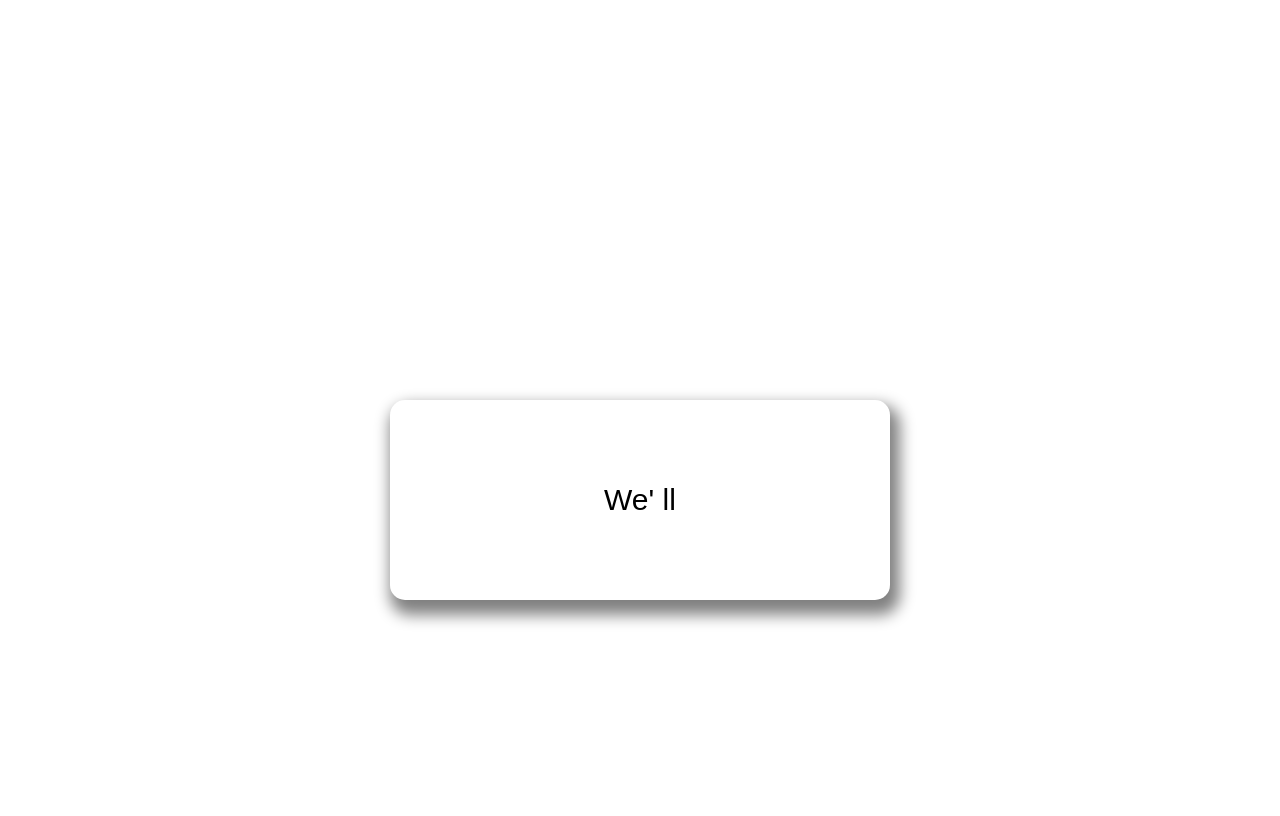
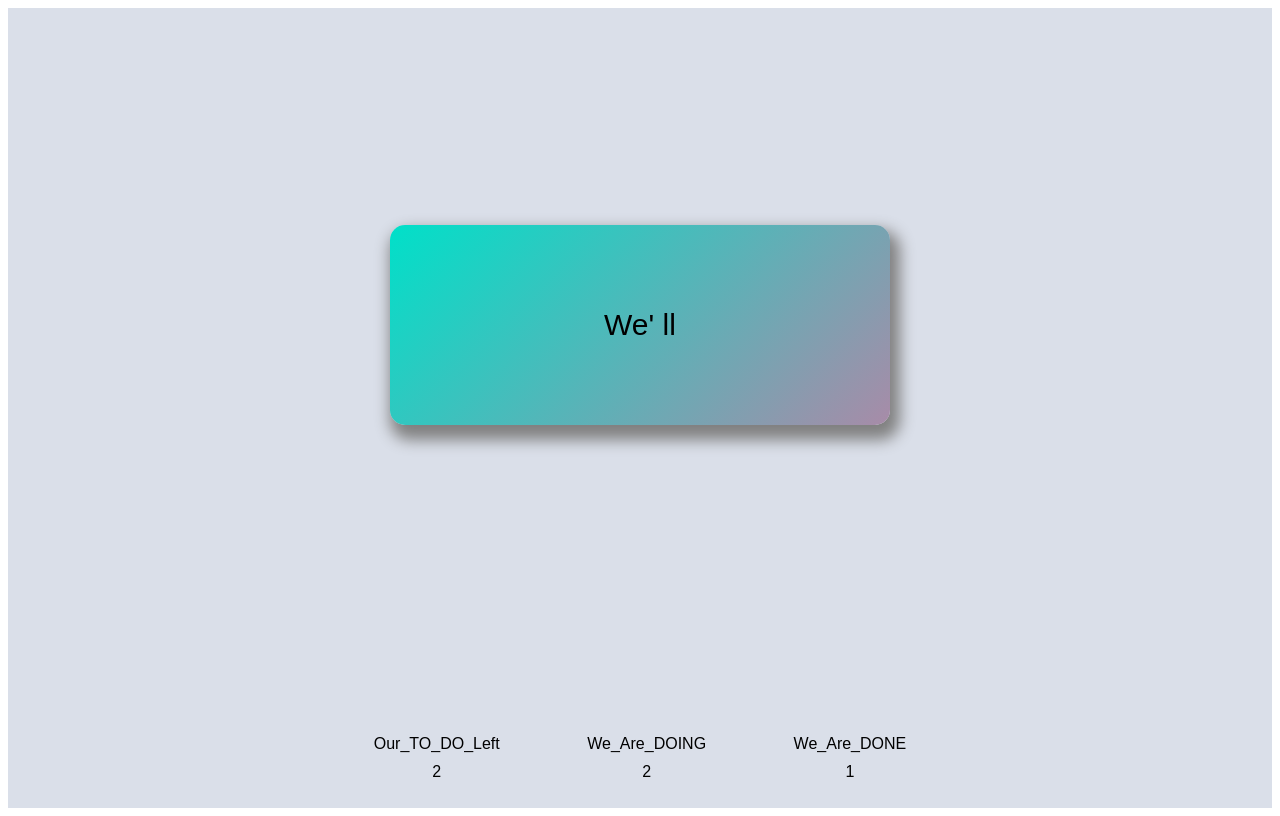
Before and after one commit to ParkBig/team-project-bukket, a React (Create React App) app: page / in a window 1280 px wide. Built offline with nearby package versions, Linux system fonts and the light colour scheme; data requests are answered from the project's data file.

Commit message:
메인페이지 완료. 할일: 상세페이지

```diff
--- a/db.json
+++ b/db.json
@@ -1,11 +1,5 @@
 {
   "TO_DO": [
-    {
-      "title": "3",
-      "writer": "3",
-      "content": "3",
-      "id": 1666078342109
-    },
     {
       "title": "5",
       "writer": "5",
@@ -13,24 +7,32 @@
       "id": 1666078542968
     },
     {
-      "title": "2",
-      "writer": "2",
-      "content": "2",
-      "id": 1666078340344
-    },
-    {
       "title": "1",
       "writer": "1",
       "content": "1",
-      "id": 1666077533710
-    },
+      "id": 1666092350020
+    }
+  ],
+  "DOING": [
     {
       "title": "4",
       "writer": "4",
       "content": "4",
-      "id": 1666078540638
+      "id": 1666092357118
+    },
+    {
+      "title": "2",
+      "writer": "2",
+      "content": "2",
+      "id": 1666092048466
     }
   ],
-  "DOING": [],
-  "DONE": []
+  "DONE": [
+    {
+      "title": "헬로우",
+      "writer": "정영훈",
+      "content": "가이즈~",
+      "id": 1666103224427
+    }
+  ]
 }
--- a/src/components/Form.js
+++ b/src/components/Form.js
@@ -26,7 +26,7 @@ const Span = styled.span`
     text-align: center;
     width: 25%;
     border: 0.5px solid;
-    background-color: #eee6c4;
+    background-color: #DADFE9;
 `;
 const Input = styled.input`
     width: 400px;
@@ -41,7 +41,7 @@ const Button = styled.button`
     width: 40px;
     height: 80px;
     margin: auto;
-    background-color: #eee6c4;
+    background-color: #DADFE9;
 `;
 const Div = styled.div`
     flex-direction: column;
--- a/src/components/GotoList.js
+++ b/src/components/GotoList.js
@@ -5,6 +5,7 @@ const Div = styled.div`
     display: flex;
     justify-content: center;
     align-items: center;
+    margin-top: 200px;
 `;
 const Button = styled.button`
     width: 500px;
@@ -13,12 +14,18 @@ const Button = styled.button`
     background-color: transparent;
     box-shadow: 5px 10px 15px 5px gray;
     border: 0;
+    background: linear-gradient(135deg, rgb(0, 224, 201), rgb(168, 139, 168));
+    transition: 0.4s;
+    :hover {
+        scale: 1.1;
+    }
 `;
 const Title = styled.div`
     color: black;
     text-align: center;
     padding: 80px 0 80px 0;
     font-size: 30px;
+    font-family: fantasy;
 `;
 
 const GotoList = () => {
--- /dev/null
+++ b/src/components/Summary.js
@@ -0,0 +1,67 @@
+import axios from "axios";
+import { useEffect, useState } from "react";
+import { useDispatch, useSelector } from "react-redux";
+import styled from "styled-components";
+import { getToDo } from "../store/modules/toDoList";
+
+const Wrap = styled.div`
+    width: 600px;
+    display: flex;
+    margin-top: 300px;
+    gap: 20px;
+`;
+const NameDiv = styled.div`
+    text-align: center;
+    margin: auto;
+    font-family: fantasy;
+`;
+const LeftDiv = styled.div`
+    margin: 10px;
+`;
+
+
+const Summary = () => {
+    const dispatch = useDispatch();
+    useEffect(()=>{
+        const getTodo = async() => {
+            dispatch(getToDo(["TO_DO", (await axios.get("http://localhost:3001/TO_DO")).data]));
+            dispatch(getToDo(["DOING", (await axios.get("http://localhost:3001/DOING")).data]));
+            dispatch(getToDo(["DONE", (await axios.get("http://localhost:3001/DONE")).data]));
+        };
+        getTodo();
+    }, [])
+    const getAll = useSelector(state=>state.toDoList.value);
+    const toDoLength = getAll["TO_DO"].length;
+    const doingLength = getAll["DOING"].length;
+    const doneLength = getAll["DONE"].length;
+    return (
+        <Wrap>
+            <NameDiv>
+                <LeftDiv>
+                    Our_TO_DO_Left
+                </LeftDiv>
+                <LeftDiv>
+                    {toDoLength}
+                </LeftDiv>
+            </NameDiv>
+            <NameDiv>
+                <LeftDiv>
+                    We_Are_DOING
+                </LeftDiv>
+                <LeftDiv>
+                    {doingLength}
+                </LeftDiv>
+            </NameDiv>
+            <NameDiv>
+                <LeftDiv>
+                    We_Are_DONE
+                </LeftDiv>
+                <LeftDiv>
+                    {doneLength}
+                </LeftDiv>
+            </NameDiv>
+        </Wrap>
+    )
+}
+
+export default Summary;
--- a/src/components/TodoDragDrop.js
+++ b/src/components/TodoDragDrop.js
@@ -5,9 +5,7 @@ import TodoDraggable from "./TodoDraggable";
 import Form from "./Form";
 import { deleteValue, getToDo, insertValue } from "../store/modules/toDoList";
 import trashImg from "../img/icons8-trash-64.png"
-import { useEffect, useState } from "react";
-import { useQuery } from "react-query";
-import { getData } from "../api";
+import { useEffect } from "react";
 import axios from "axios";
 
 const Wrap = styled.div`
@@ -16,7 +14,7 @@ const Wrap = styled.div`
     justify-content: center;
     align-items: center;
     height: 100vh;
-    background-color: rgba(168, 153, 143, 0.43);
+    background: linear-gradient(135deg, rgb(0, 224, 201), rgb(168, 139, 168));
 `;
 const Boards = styled.div`
     display: flex;
@@ -81,16 +79,12 @@ const TrashImg = styled.img`
     margin: 25px;
 `;
 
-
 const TodoDragDrop = () => {
     useEffect(() => {
         const getTodo = async () => {
-          const todo = await axios.get("http://localhost:3001/TO_DO");
-          dispatch(getToDo(["TO_DO", (todo.data)]));
-          const doing = await axios.get("http://localhost:3001/DOING");
-          dispatch(getToDo(["DOING", (doing.data)]));
-          const done = await axios.get("http://localhost:3001/DONE");
-          dispatch(getToDo(["DONE", (done.data)]));
+            dispatch(getToDo(["DOING", (await axios.get("http://localhost:3001/DOING")).data]));
+            dispatch(getToDo(["TO_DO", (await axios.get("http://localhost:3001/TO_DO")).data]));
+            dispatch(getToDo(["DONE", (await axios.get("http://localhost:3001/DONE")).data]));
         };
         getTodo();
       }, []);
--- a/src/pages/DoneDetail.js
+++ b/src/pages/DoneDetail.js
@@ -1,6 +1,7 @@
 // 파이팅!
 
 const DoneDetail = () => {
+
     return (
         <></>
     )
--- a/src/pages/Main.js
+++ b/src/pages/Main.js
@@ -1,18 +1,26 @@
 import styled from "styled-components";
 import GotoList from "../components/GotoList";
+import Summary from "../components/Summary";
 
 const Div = styled.div`
     display: flex;
     justify-content: center;
     align-items: center;
-    margin-top: 400px;
+    height: 100vh;
+    background-color: #DADFE9;
+`;
+const UnderDiv = styled.div`
+    display: block;
 `;
 
 const Main = () => {
     return (
         <>
             <Div>
-                <GotoList/>
+                <UnderDiv>
+                    <GotoList/>
+                    <Summary/>
+                </UnderDiv>
             </Div>
         </>
     );
```
Also changed, not shown: db-1666078508032.json (deleted, +0 -25 lines), db-1666078627040.json (deleted, +0 -38 lines), db-1666078673703.json (deleted, +0 -38 lines), db-1666078960396.json (deleted, +0 -38 lines), db-1666079345444.json (deleted, +0 -38 lines).
